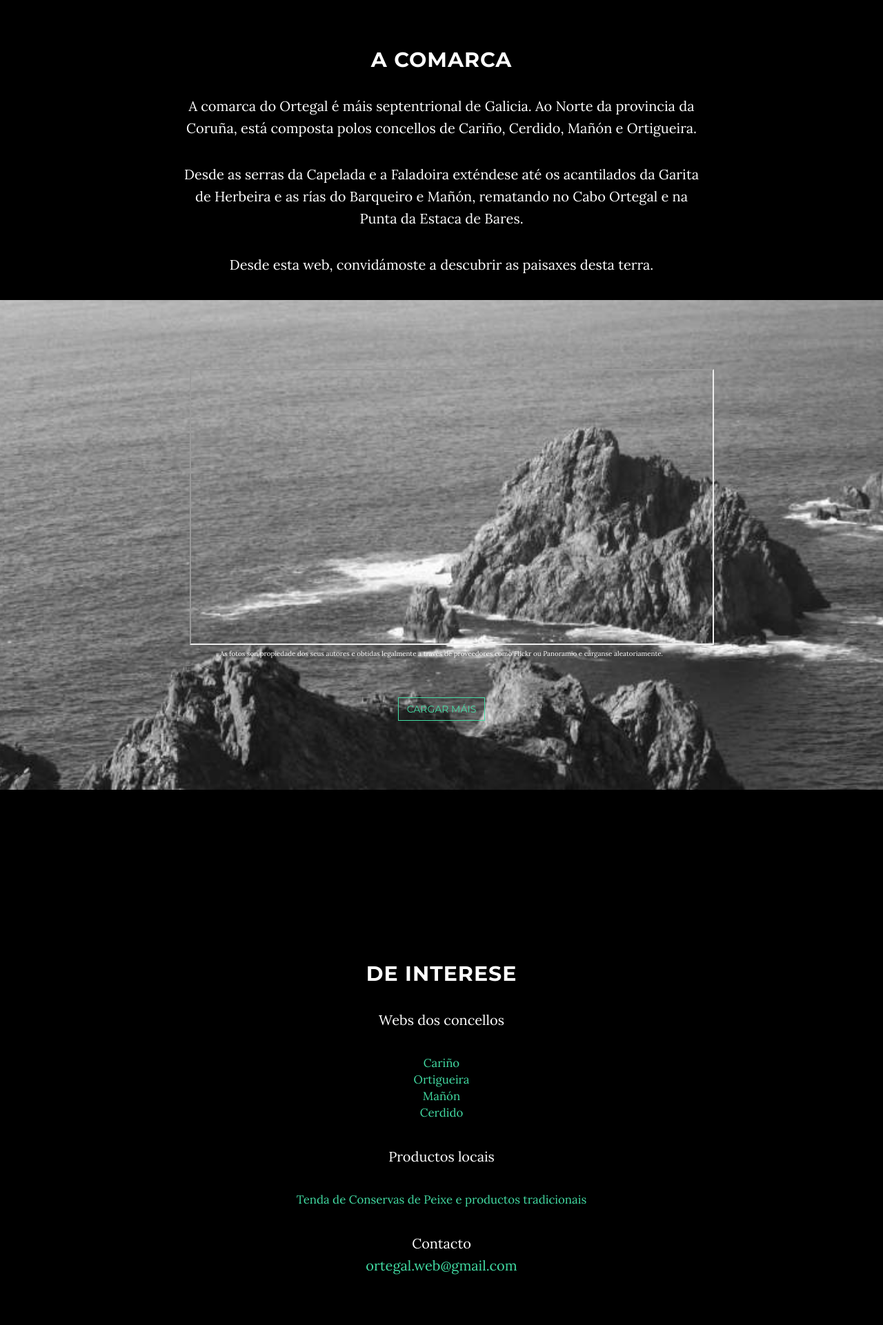
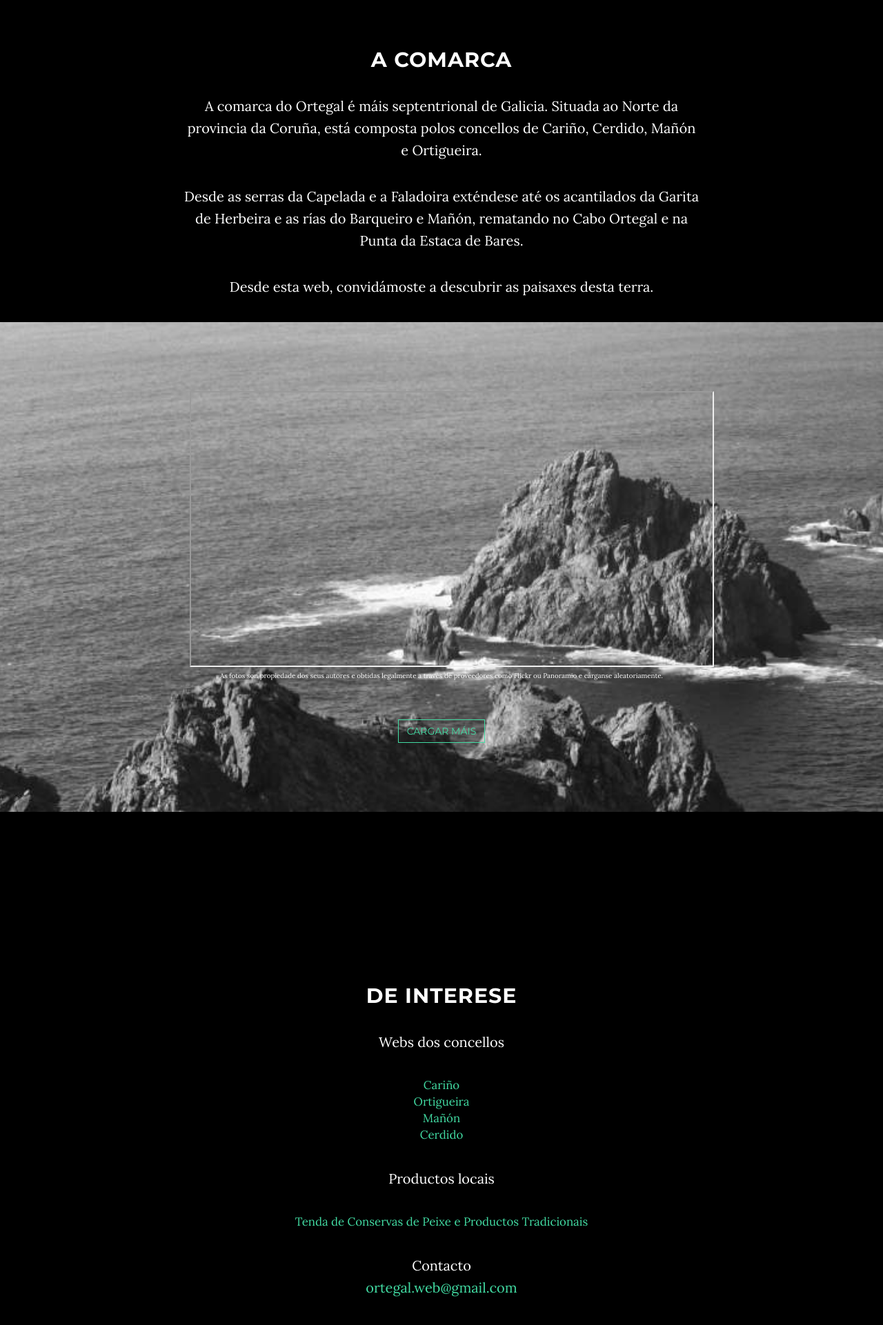
Before and after one commit to manelvf/ortegal, a website: page index.html in a window 1280 px wide. Shown: the part 980-2901 px from the top of the page at 69% size. Drawn offline with Linux system fonts and the light colour scheme; some packages are replaced by stand-ins of ours.

Commit message:
moar awesome

```diff
--- a/index.html
+++ b/index.html
@@ -90,7 +90,7 @@
         <div class="row">
             <div class="col-lg-8 col-lg-offset-2">
                 <h2>A comarca</h2>
-                <p>A comarca do Ortegal &eacute; m&aacute;is septentrional de Galicia. Ao Norte da provincia da Coru&ntilde;a, est&aacute; composta polos concellos de Cari&ntilde;o, Cerdido, Ma&ntilde;&oacute;n e Ortigueira.</p>
+                <p>A comarca do Ortegal &eacute; m&aacute;is septentrional de Galicia. Situada ao Norte da provincia da Coru&ntilde;a, est&aacute; composta polos concellos de Cari&ntilde;o, Cerdido, Ma&ntilde;&oacute;n e Ortigueira.</p>
                 <p>Desde as serras da Capelada e a Faladoira ext&eacute;ndese at&eacute; os acantilados da Garita de Herbeira e as r&iacute;as do Barqueiro e Ma&ntilde;&oacute;n, rematando no Cabo Ortegal e na Punta da Estaca de Bares.</p>
                 <p>Desde esta web, convid&aacute;moste a descubrir as paisaxes desta terra.</p>
             </div>
@@ -131,7 +131,7 @@
                <p>Productos locais</p>
                <p>
 					<ul class="councils">
-						<li><a href="http://www.conservasdecarino.com/">Tenda de Conservas de Peixe e productos tradicionais</a> </li>
+						<li><a href="http://www.conservasdecarino.com/">Tenda de Conservas de Peixe e Productos Tradicionais</a> </li>
 					</ul>
                </p>
 
```
